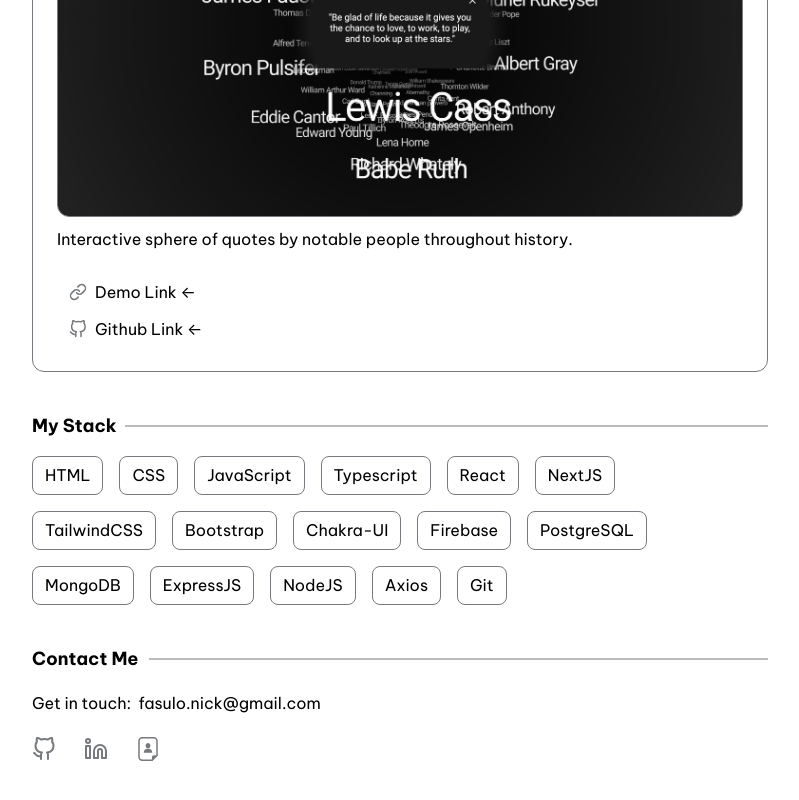
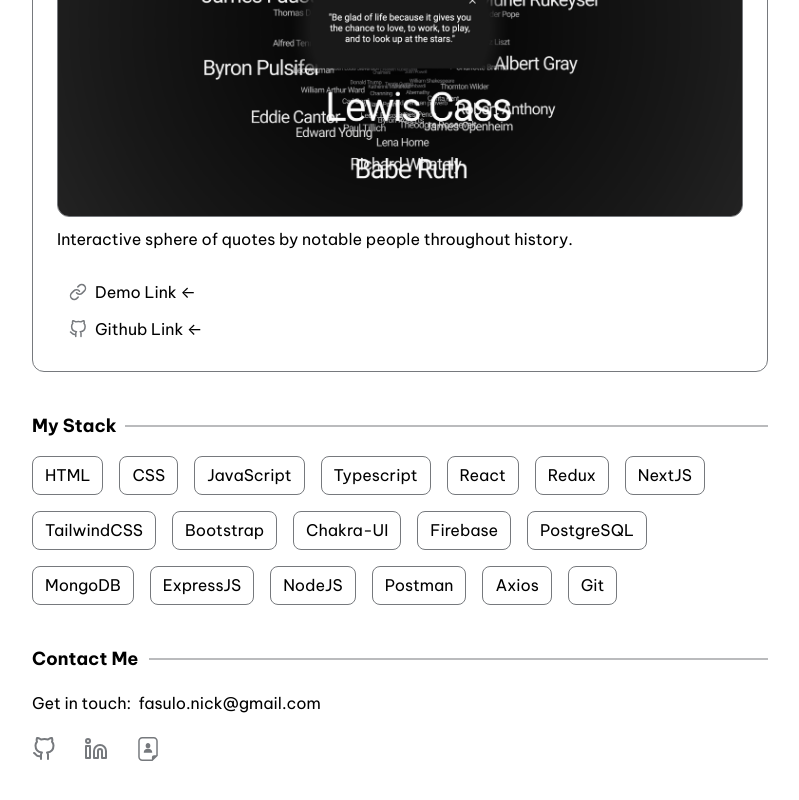
Before and after one commit to NickFasulo/Nick-Fasulo-portfolio, a Next.js app: page / in a window 1280 px wide. Shown: the part 2850-3650 px from the top of the page, without its empty margins (240-1039 px from the left). Built offline with nearby package versions, Linux system fonts and the light colour scheme.

Commit message:
add to tech stack

```diff
--- a/data/config.js
+++ b/data/config.js
@@ -56,6 +56,7 @@
     'JavaScript',
     'Typescript',
     'React',
+    'Redux',
     'NextJS',
     'TailwindCSS',
     'Bootstrap',
@@ -65,6 +66,7 @@
     'MongoDB',
     'ExpressJS',
     'NodeJS',
+    'Postman',
     'Axios',
     'Git'
   ]
```
